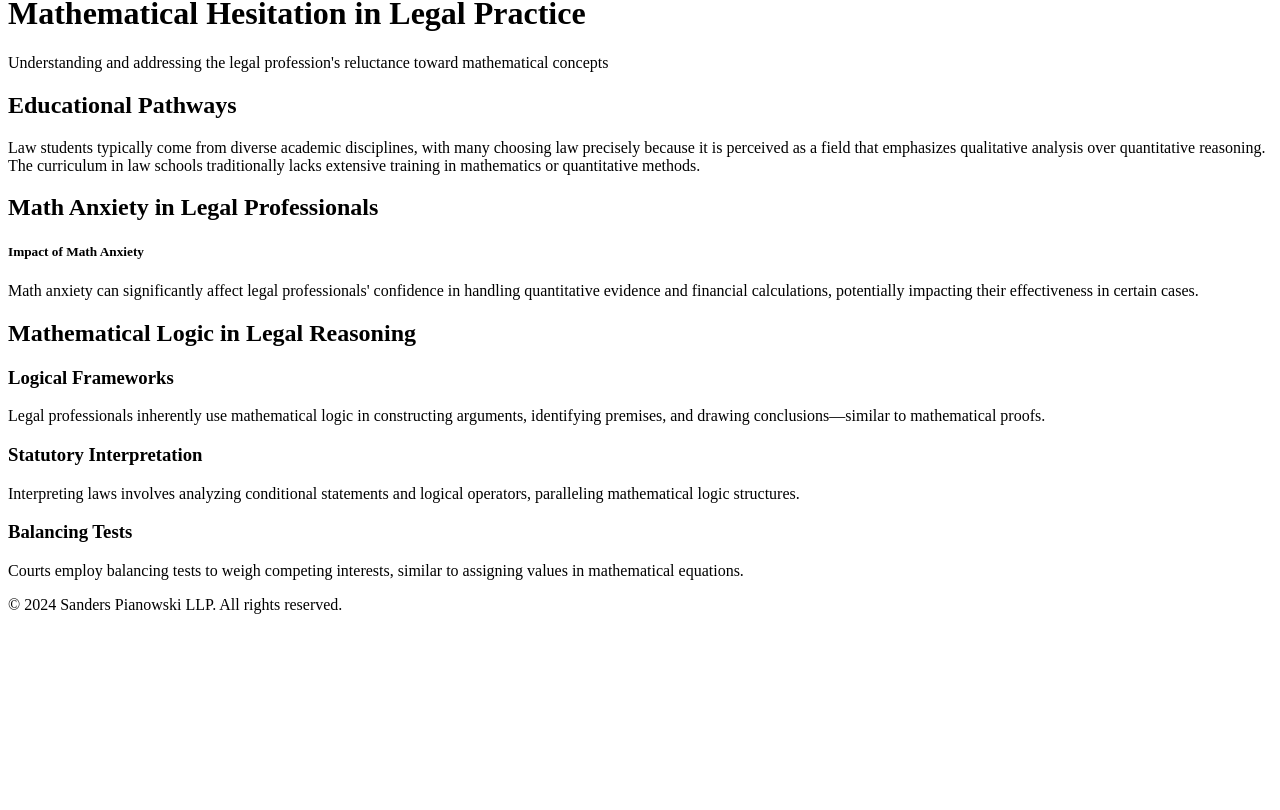
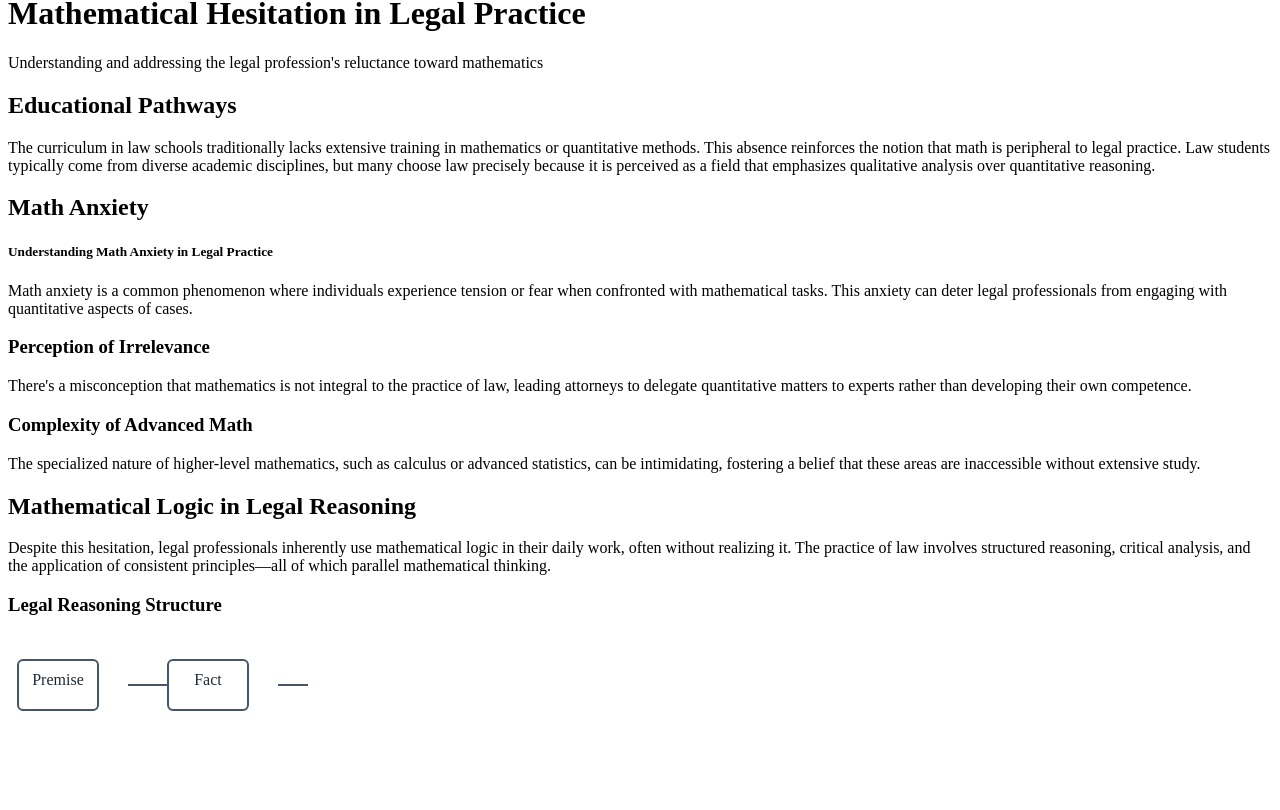
Before and after one commit to Soapy-Smith/LegalMathInteractivePresentation, a React (Vite) app in the folder client/: page /hesitation in a window 1280 px wide. Shown: the part 864-1674 px from the top of the page. Before the commit the page ends 1494 px from the top, so only its background shows below. Built offline with nearby package versions, Linux system fonts and the light colour scheme.

Commit message:
Agent query: Please verify: 1. Is the content structure matching the text file (Educational Pathways, Math Anxiety, Mathematical Logic)? 2. Is the logical reasoning flow chart visible and clear? 3. Have the pie chart and bar chart been removed?

```diff
--- a/client/src/pages/sections/introduction/hesitation.tsx
+++ b/client/src/pages/sections/introduction/hesitation.tsx
@@ -2,29 +2,36 @@ import { SectionLayout } from "@/components/layout/section-layout";
 import { motion } from "framer-motion";
 import { Card, CardContent } from "@/components/ui/card";
 import { Alert, AlertDescription, AlertTitle } from "@/components/ui/alert";
-import { BarChart, Bar, XAxis, YAxis, CartesianGrid, Tooltip, ResponsiveContainer, PieChart, Pie, Cell } from 'recharts';
 
 const Hesitation = () => {
-  // Data for visualization of educational backgrounds
-  const educationData = [
-    { background: "Humanities", percentage: 45 },
-    { background: "Social Sciences", percentage: 30 },
-    { background: "Business", percentage: 15 },
-    { background: "STEM", percentage: 10 }
-  ];
-
-  // Data for math anxiety levels
-  const anxietyData = [
-    { level: "High Anxiety", value: 40, color: "#FF8042" },
-    { level: "Moderate Anxiety", value: 35, color: "#FFBB28" },
-    { level: "Low Anxiety", value: 15, color: "#00C49F" },
-    { level: "No Anxiety", value: 10, color: "#0088FE" }
+  const logicalReasoningSteps = [
+    {
+      id: "premises",
+      title: "Premise",
+      content: "If all contracts require consideration",
+      x: 50,
+      y: 50
+    },
+    {
+      id: "facts",
+      title: "Fact",
+      content: "Agreement lacks consideration",
+      x: 200,
+      y: 50
+    },
+    {
+      id: "conclusion",
+      title: "Conclusion",
+      content: "Not a valid contract",
+      x: 350,
+      y: 50
+    }
   ];
 
   return (
     <SectionLayout
       title="Mathematical Hesitation in Legal Practice"
-      description="Understanding and addressing the legal profession's reluctance toward mathematical concepts"
+      description="Understanding and addressing the legal profession's reluctance toward mathematics"
     >
       <div className="space-y-8">
         <motion.div
@@ -35,26 +42,13 @@ const Hesitation = () => {
           <Card>
             <CardContent className="p-6">
               <h2 className="text-2xl font-semibold mb-4">Educational Pathways</h2>
-              <p className="text-gray-600 leading-relaxed mb-6">
-                Law students typically come from diverse academic disciplines, with many choosing law
-                precisely because it is perceived as a field that emphasizes qualitative analysis over
-                quantitative reasoning. The curriculum in law schools traditionally lacks extensive
-                training in mathematics or quantitative methods.
+              <p className="text-gray-600 leading-relaxed mb-4">
+                The curriculum in law schools traditionally lacks extensive training in mathematics
+                or quantitative methods. This absence reinforces the notion that math is peripheral
+                to legal practice. Law students typically come from diverse academic disciplines, but
+                many choose law precisely because it is perceived as a field that emphasizes qualitative
+                analysis over quantitative reasoning.
               </p>
-              <div className="h-64">
-                <ResponsiveContainer width="100%" height="100%">
-                  <BarChart
-                    data={educationData}
-                    margin={{ top: 20, right: 30, left: 20, bottom: 5 }}
-                  >
-                    <CartesianGrid strokeDasharray="3 3" />
-                    <XAxis dataKey="background" />
-                    <YAxis label={{ value: 'Percentage (%)', angle: -90, position: 'insideLeft' }} />
-                    <Tooltip formatter={(value) => `${value}%`} />
-                    <Bar dataKey="percentage" fill="#8884d8" />
-                  </BarChart>
-                </ResponsiveContainer>
-              </div>
             </CardContent>
           </Card>
         </motion.div>
@@ -66,35 +60,32 @@ const Hesitation = () => {
         >
           <Card>
             <CardContent className="p-6">
-              <h2 className="text-2xl font-semibold mb-4">Math Anxiety in Legal Professionals</h2>
+              <h2 className="text-2xl font-semibold mb-4">Math Anxiety</h2>
               <Alert className="mb-6">
-                <AlertTitle>Impact of Math Anxiety</AlertTitle>
+                <AlertTitle>Understanding Math Anxiety in Legal Practice</AlertTitle>
                 <AlertDescription>
-                  Math anxiety can significantly affect legal professionals' confidence in handling
-                  quantitative evidence and financial calculations, potentially impacting their
-                  effectiveness in certain cases.
+                  Math anxiety is a common phenomenon where individuals experience tension or fear
+                  when confronted with mathematical tasks. This anxiety can deter legal professionals
+                  from engaging with quantitative aspects of cases.
                 </AlertDescription>
               </Alert>
-              <div className="h-64">
-                <ResponsiveContainer width="100%" height="100%">
-                  <PieChart>
-                    <Pie
-                      data={anxietyData}
-                      cx="50%"
-                      cy="50%"
-                      labelLine={true}
-                      label={({ name, percent }) => `${name} (${(percent * 100).toFixed(0)}%)`}
-                      outerRadius={80}
-                      fill="#8884d8"
-                      dataKey="value"
-                    >
-                      {anxietyData.map((entry, index) => (
-                        <Cell key={`cell-${index}`} fill={entry.color} />
-                      ))}
-                    </Pie>
-                    <Tooltip />
-                  </PieChart>
-                </ResponsiveContainer>
+              <div className="space-y-4">
+                <div className="p-4 border rounded-lg">
+                  <h3 className="font-semibold mb-2">Perception of Irrelevance</h3>
+                  <p className="text-gray-600">
+                    There's a misconception that mathematics is not integral to the practice of law,
+                    leading attorneys to delegate quantitative matters to experts rather than developing
+                    their own competence.
+                  </p>
+                </div>
+                <div className="p-4 border rounded-lg">
+                  <h3 className="font-semibold mb-2">Complexity of Advanced Math</h3>
+                  <p className="text-gray-600">
+                    The specialized nature of higher-level mathematics, such as calculus or advanced
+                    statistics, can be intimidating, fostering a belief that these areas are inaccessible
+                    without extensive study.
+                  </p>
+                </div>
               </div>
             </CardContent>
           </Card>
@@ -108,26 +99,99 @@ const Hesitation = () => {
           <Card>
             <CardContent className="p-6">
               <h2 className="text-2xl font-semibold mb-4">Mathematical Logic in Legal Reasoning</h2>
+              <p className="text-gray-600 mb-6">
+                Despite this hesitation, legal professionals inherently use mathematical logic in their
+                daily work, often without realizing it. The practice of law involves structured reasoning,
+                critical analysis, and the application of consistent principles—all of which parallel
+                mathematical thinking.
+              </p>
+
+              {/* Logical Reasoning Flow Chart */}
+              <div className="bg-gray-50 p-6 rounded-lg mb-6">
+                <h3 className="text-lg font-semibold mb-4">Legal Reasoning Structure</h3>
+                <svg className="w-full h-48">
+                  {/* Arrows */}
+                  <defs>
+                    <marker
+                      id="arrowhead"
+                      markerWidth="10"
+                      markerHeight="7"
+                      refX="9"
+                      refY="3.5"
+                      orient="auto"
+                    >
+                      <polygon points="0 0, 10 3.5, 0 7" fill="#475569" />
+                    </marker>
+                  </defs>
+                  <line
+                    x1="120"
+                    y1="50"
+                    x2="180"
+                    y2="50"
+                    stroke="#475569"
+                    strokeWidth="2"
+                    markerEnd="url(#arrowhead)"
+                  />
+                  <line
+                    x1="270"
+                    y1="50"
+                    x2="330"
+                    y2="50"
+                    stroke="#475569"
+                    strokeWidth="2"
+                    markerEnd="url(#arrowhead)"
+                  />
+
+                  {/* Boxes */}
+                  {logicalReasoningSteps.map((step, index) => (
+                    <g key={step.id}>
+                      <rect
+                        x={step.x - 40}
+                        y={step.y - 25}
+                        width="80"
+                        height="50"
+                        rx="5"
+                        fill="white"
+                        stroke="#475569"
+                        strokeWidth="2"
+                      />
+                      <text
+                        x={step.x}
+                        y={step.y}
+                        textAnchor="middle"
+                        className="text-sm font-medium"
+                        fill="#1f2937"
+                      >
+                        {step.title}
+                      </text>
+                    </g>
+                  ))}
+                </svg>
+              </div>
+
               <div className="space-y-4">
                 <div className="p-4 border rounded-lg">
-                  <h3 className="font-semibold text-lg mb-2">Logical Frameworks</h3>
+                  <h3 className="font-semibold text-lg mb-2">Statutory Interpretation</h3>
                   <p className="text-gray-600">
-                    Legal professionals inherently use mathematical logic in constructing arguments,
-                    identifying premises, and drawing conclusions—similar to mathematical proofs.
+                    Interpreting laws often involves analyzing the structure and language of statutes,
+                    which can include conditional ("if-then") statements, akin to logical operators
+                    in mathematics.
                   </p>
                 </div>
                 <div className="p-4 border rounded-lg">
-                  <h3 className="font-semibold text-lg mb-2">Statutory Interpretation</h3>
+                  <h3 className="font-semibold text-lg mb-2">Precedent Analysis</h3>
                   <p className="text-gray-600">
-                    Interpreting laws involves analyzing conditional statements and logical operators,
-                    paralleling mathematical logic structures.
+                    Evaluating prior cases requires identifying relevant variables and outcomes,
+                    assessing similarities and differences—a process comparable to comparing
+                    functions or variables in math.
                   </p>
                 </div>
                 <div className="p-4 border rounded-lg">
                   <h3 className="font-semibold text-lg mb-2">Balancing Tests</h3>
                   <p className="text-gray-600">
-                    Courts employ balancing tests to weigh competing interests, similar to assigning
-                    values in mathematical equations.
+                    Courts frequently employ balancing tests to weigh competing interests, such as
+                    individual rights versus public safety. This involves assessing the magnitude
+                    of each interest, similar to assigning values in mathematical equations.
                   </p>
                 </div>
               </div>
```
